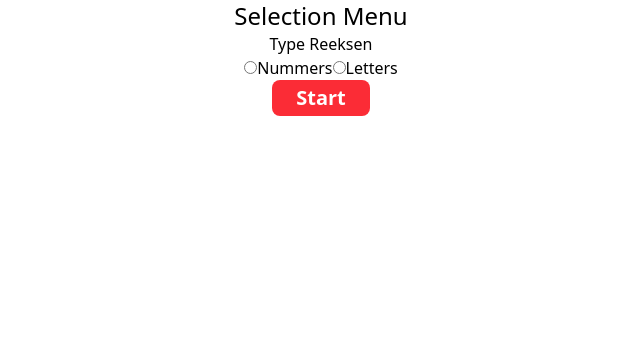
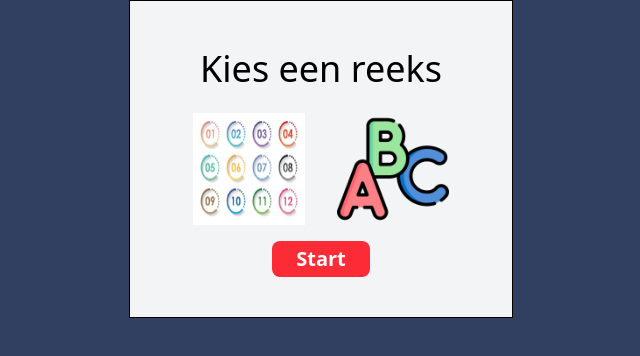
Before and after one commit to JeffreyvnZanten/reeksenspel, a React (Vite) app: page / in a window 1280 px wide. Shown: the top 356 px of the page, without its empty margins (319-959 px from the left). Built offline with nearby package versions, Linux system fonts and the light colour scheme.

Commit message:
Styling update, gameloop functional

```diff
--- a/src/App.css
+++ b/src/App.css
@@ -1 +1,5 @@
 @import "tailwindcss";
+
+html, body {
+    background: #313f61;
+}
--- a/src/App.tsx
+++ b/src/App.tsx
@@ -20,7 +20,6 @@ export const App = <T,>() => {
     () => (
       <SelectionMenu
         setGameState={() => setGameState(GameState.SequenceDisplay)}
-        sequence={sequence as T[]}
         setSequence={setSequence}
       />
     ),
@@ -37,12 +36,12 @@ export const App = <T,>() => {
       />
     ),
     () => (
-      <ScoreDisplay />
+      <ScoreDisplay setGameState={() => setGameState(GameState.SelectionMenu)}/>
     )
   ];
 
   return (
-    <div className="mx-auto max-w-2xl">
+    <div className="mx-auto w-sm border-1 p-10 bg-gray-100">
       {screens[gameState]()}
     </div>
   );
--- /dev/null
+++ b/src/components/ClickableIcon.tsx
@@ -0,0 +1,18 @@
+import React from 'react'
+
+type ClickableIconProps = {
+    name: string;
+    onClick: () => void;
+    isSelected: boolean;
+}
+
+export const ClickableIcon = ({name, onClick, isSelected}: ClickableIconProps) => {
+  return (
+    <img
+        onClick={onClick}
+        src={`./${name}.png`}
+        alt={name}
+        className={`w-32 h-32 cursor-pointer p-2 ${isSelected ? ' border-4 border-red-500' : ''}`}
+    />
+  )
+}
--- a/src/components/InputScreen.tsx
+++ b/src/components/InputScreen.tsx
@@ -31,8 +31,10 @@ export const InputScreen = <T,>({handleOnSubmit}: InputScreenProps<T>) => {
     return (
         <div>
             <h1>Voer de reeks in met een spatie tussen de items.</h1>
-            <input className="border-1" ref={inputRef} />
-            <button onClick={handleSubmit} >Submit</button>
+            <div className="">
+                <input className="border-1 w-16" ref={inputRef} />
+                <button className="bg-red-800 p-1 w-24 h-8 text-white" onClick={handleSubmit} >Submit</button>
+            </div>
         </div>
     );
 }
--- a/src/components/ScoreDisplay.tsx
+++ b/src/components/ScoreDisplay.tsx
@@ -1,5 +1,13 @@
-export const ScoreDisplay = () => {
+import { useEffect } from "react";
+
+type ScoreDisplayProps = {
+  setGameState: () => void;
+}
+
+export const ScoreDisplay = ({setGameState} :ScoreDisplayProps) => {
   return (
-    <div>ScoreDisplay</div>
+    <div className="text-center">
+      <button className="bg-red-800 px-4 py-2 rounded-xl text-white" onClick={setGameState}>Ga terug</button>
+    </div>
   )
 }
--- a/src/components/SelectionMenu.tsx
+++ b/src/components/SelectionMenu.tsx
@@ -1,57 +1,46 @@
+import { useState } from "react";
 import { generateLetterSequence, generateNumberSequence } from "../utils";
+import { ClickableIcon } from "./ClickableIcon";
+import { GameState } from "../App";
 
 export type AllowedSequenceItem = number | string | HTMLImageElement;
 
 export type SelectionMenuProps<T> = {
   setGameState: () => void;
-  sequence: T[];
   setSequence: React.Dispatch<React.SetStateAction<T[] | null>>;
 };
 
-export const SelectionMenu = <T,>({setGameState, sequence, setSequence}: SelectionMenuProps<T>) => {
-
-  function handleSequenceChange(event: React.ChangeEvent<HTMLInputElement>) {
-    const value = event.target.value;
-
-    switch (value) {
-      case "nummers":
-        setSequence(generateNumberSequence(2, 3) as T[]);
-        break;
-      case "letters":
-        setSequence(generateLetterSequence(4) as T[]);
-        break;
-      default:
-        break;
-    }
-  }
+export const SelectionMenu = <T,>({setGameState, setSequence}: SelectionMenuProps<T>) => {
+  const [sequenceType, setSequenceType] = useState<string | null>(null);
 
   function handleStartGame() {
-    if(sequence !== null) setGameState();
-    else alert("Selecteer een reeks");
+    if (sequenceType === "getallenreeks") {
+      setSequence(generateNumberSequence(2, 3) as T[]);
+    } else if (sequenceType === "letterreeks") {
+      setSequence(generateLetterSequence(2) as T[]);
+    } else {
+      alert("Kies een reeks");
+      return;
+    }
+
+    setGameState();
   }
 
   return (
     <div className="text-center">
-        <h1 className="text-2xl">Selection Menu</h1>
-        <fieldset>
-          <legend>Type Reeksen</legend>
-          <input
-            type="radio"
-            id="nummers"
-            name="reeksen"
-            value="nummers"
-            onChange={handleSequenceChange}
+        <h1 className="text-4xl p-2">Kies een reeks</h1>
+        <div className="flex space-x-4 justify-center p-2">
+          <ClickableIcon
+            name="getallenreeks"
+            onClick={() => setSequenceType("getallenreeks")}
+            isSelected={sequenceType === "getallenreeks"}
           />
-          <label htmlFor ="nummers">Nummers</label>
-          <input
-            type="radio"
-            id="letters"
-            name="reeksen"
-            value="letters"
-            onChange={handleSequenceChange}
+          <ClickableIcon
+            name="letterreeks"
+            onClick={() => setSequenceType("letterreeks")}
+            isSelected={sequenceType === "letterreeks"}
           />
-          <label htmlFor ="letters">Letters</label>
-        </fieldset>
+        </div>
         <button
             className="bg-red-500 hover:bg-red-700 text-xl text-white font-bold py-1 px-6 rounded-lg"
             onClick={() => handleStartGame()}
--- a/src/components/SequenceDisplay.tsx
+++ b/src/components/SequenceDisplay.tsx
@@ -18,7 +18,7 @@ export const SequenceDisplay = <T,>({ sequence, handleOnComplete }: SequenceDisp
       for (const item of sequence) {
         if (!isMounted) break;
         setItemDisplay(item);
-        await delay(1400);
+        await delay(1500);
       }
       if (isMounted) {
         handleOnComplete();
@@ -31,5 +31,10 @@ export const SequenceDisplay = <T,>({ sequence, handleOnComplete }: SequenceDisp
       isMounted = false;
     };
   }, [sequence, handleOnComplete]);
-  return <div className="text-4xl">{JSON.stringify(itemDisplay)}</div>
+
+  return (
+    <div className="flex mx-auto justify-center items-center w-64 h-64 p-4">
+      <p className="text-8xl">{JSON.stringify(itemDisplay)}</p>
+    </div>
+  );
 };
```
Also changed, not shown: public/getallenreeks.png (added), public/letterreeks.png (added).
